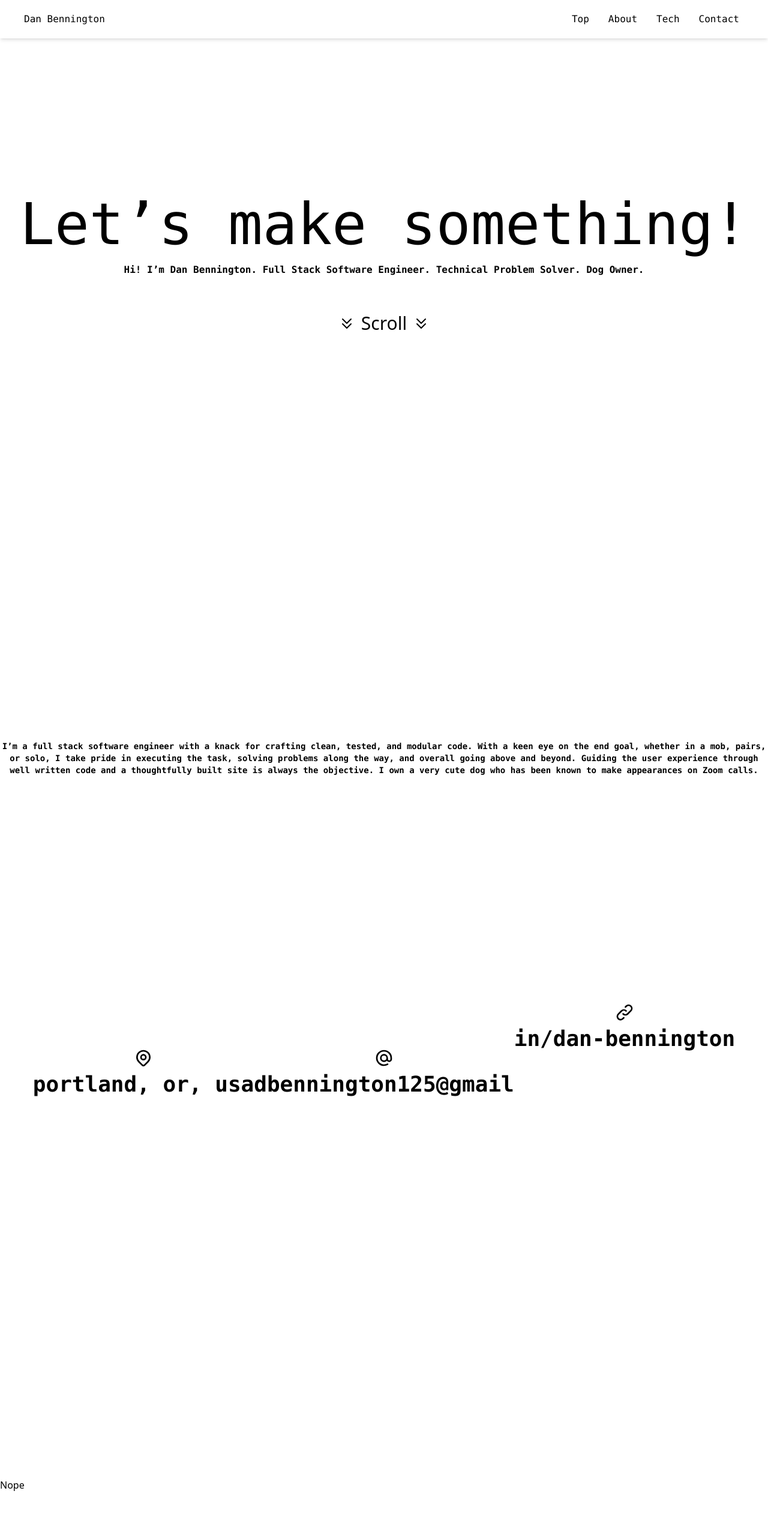
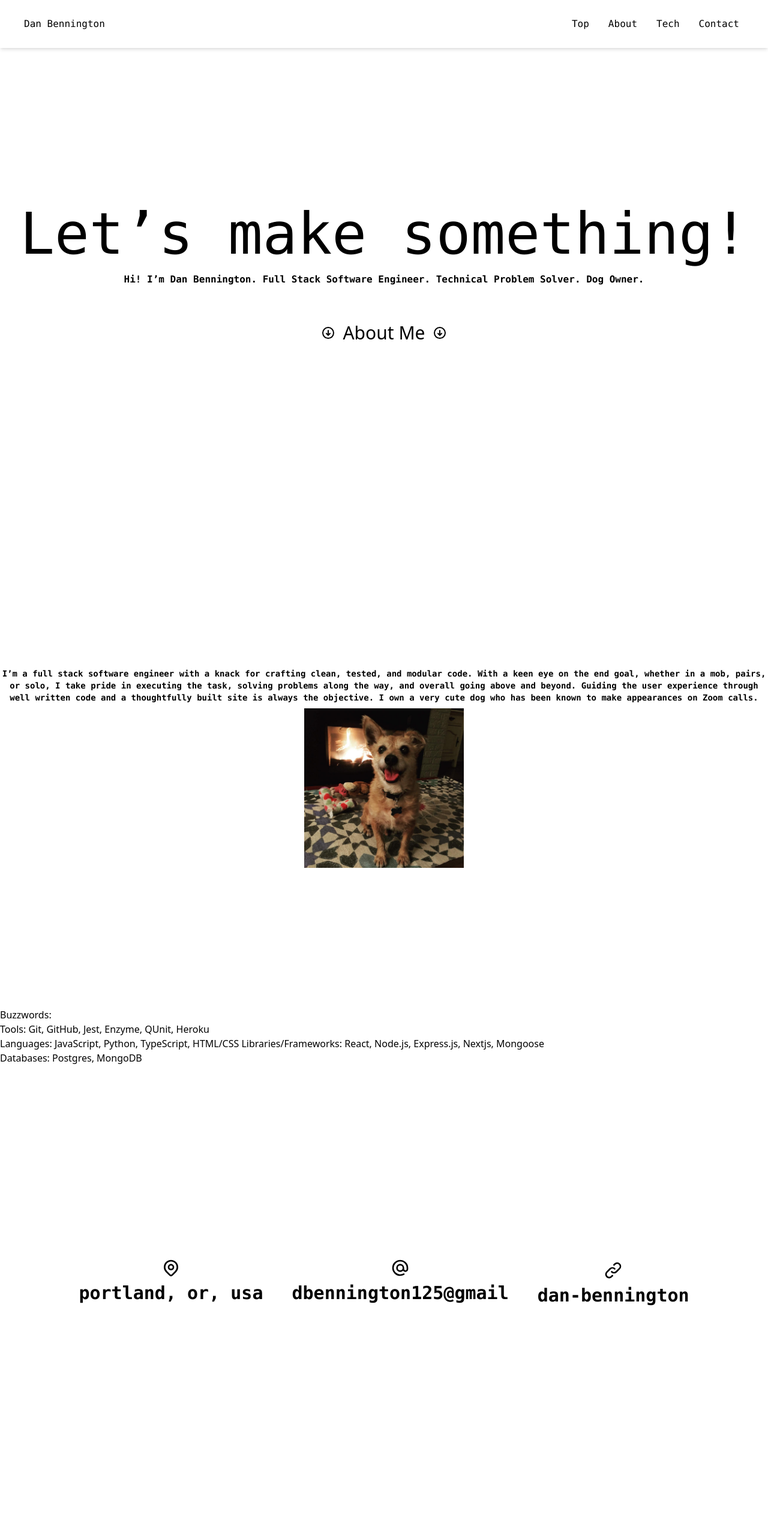
Before and after one commit to dbennin125/site-tailwind, a React (Create React App) app: page / in a window 1280 px wide. Shown: the top 2566 px of the page at 60% size. Before the commit the page ends 2488 px from the top, so only its background shows below. Built offline with nearby package versions, Linux system fonts and the light colour scheme.

Commit message:
update tech

```diff
--- a/src/App.js
+++ b/src/App.js
@@ -6,6 +6,7 @@ import { Dropdown } from "./componets/Dropdown";
 import { Footer } from "./componets/Footer";
 import { NavBar } from "./componets/NavBar";
 import { Splash } from "./componets/Splash";
+import { Tech } from "./componets/Tech";
 
 function App() {
   const [isOpen, setIsOpen] = useState(false);
@@ -30,6 +31,7 @@ function App() {
       <Dropdown isOpen={isOpen} toggle={toggle} />
       <Splash />
       <About />
+      <Tech />
       <Contact />
       <Footer />
     </>
--- a/src/componets/About.jsx
+++ b/src/componets/About.jsx
@@ -3,7 +3,7 @@ import React from "react";
 export const About = () => {
   return (
     <div className="h-screen center-content" id="about">
-      <p className="about-font">
+      <p className="about-font mb-2">
         I’m a full stack software engineer with a knack for crafting clean,
         tested, and modular code. With a keen eye on the end goal, whether in a
         mob, pairs, or solo, I take pride in executing the task, solving
@@ -12,7 +12,7 @@ export const About = () => {
         is always the objective. I own a very cute dog who has been known to
         make appearances on Zoom calls.
       </p>
-      {/* <img */}
+      <img className="h-1/3" src="/festiveGus.jpg" alt="Gus the dog" />
     </div>
   );
 };
--- a/src/componets/Contact.jsx
+++ b/src/componets/Contact.jsx
@@ -5,12 +5,15 @@ export const Contact = () => {
   // m:h-screen flex-space-between justify-center items-center
   // sm:h-screen h-screen flex flex-space-between justify-center items-center
   return (
-    <div id="contact" className="bg-white h-screen ">
+    <div
+      id="contact"
+      className="bg-white h-screen flex flex-col justify-center items-center"
+    >
       <ul
         className="bg-white flex
-
+        h-20
         flex-col justify-center items-center
-        md:flex-row justify-center items-center
+        lg:flex-row justify-center items-center
         "
       >
         {/* <h1 className="contact-card font-mono text-3xl shadow-2xl">Contact</h1> */}
@@ -37,7 +40,7 @@ export const Contact = () => {
           </svg>
           <h1 className="contact-font">portland, or, usa</h1>
         </li>
-        <li className="contact-card">
+        <li className="contact-card xl:mr-12 ml:12 flex-shrink-0 lg:mr-12 ml-12">
           <svg
             className="w-8 h-8 mb-2"
             fill="none"
@@ -52,6 +55,7 @@ export const Contact = () => {
               d="M16 12a4 4 0 10-8 0 4 4 0 008 0zm0 0v1.5a2.5 2.5 0 005 0V12a9 9 0 10-9 9m4.5-1.206a8.959 8.959 0 01-4.5 1.207"
             />
           </svg>
+          <address>
             <a
               href="mailto:dbennington125@gmail.com"
               alt="link to email:dbennington125@gmail.com"
@@ -59,8 +63,9 @@ export const Contact = () => {
             >
               dbennington125@gmail
             </a>
+          </address>
         </li>
-        <li className="contact-card mb-40">
+        <li className="contact-card ">
           <svg
             className="w-8 h-8 m-2"
             fill="none"
@@ -80,7 +85,7 @@ export const Contact = () => {
             alt="link to LinkedIn:https://www.linkedin.com/in/dan-bennington/"
             className="contact-font"
           >
-            in/dan-bennington
+            dan-bennington
           </a>
         </li>
       </ul>
--- a/src/componets/Dropdown.jsx
+++ b/src/componets/Dropdown.jsx
@@ -55,7 +55,7 @@ export const Dropdown = ({ isOpen, toggle }) => {
         activeClass="active"
         spy={true}
         smooth={true}
-        offset={-400}
+        offset={-230}
         duration={500}
         onClick={toggle}
         className="p-4 cursor-pointer"
--- a/src/componets/NavBar.jsx
+++ b/src/componets/NavBar.jsx
@@ -6,9 +6,9 @@ export const NavBar = ({ toggle }) => {
   //maybe too much for site
   //hover:bg-purple-700 focus:outline-none focus:ring-2 focus:ring-purple-600 focus:ring-opacity-50 sticky z-40 top-16
   return (
-    <div className="sticky top-0 z-5">
+    <div className="sticky z-40 top-0">
       <nav
-        className="font-mono flex justify-between items-center h-16 bg-#FEFEFE text-#000000 shadow-md "
+        className="font-mono flex justify-between items-center h-20 bg-#FEFEFE text-#000000 shadow-md z-40"
         role="navigation"
       >
         <Link
@@ -22,7 +22,7 @@ export const NavBar = ({ toggle }) => {
         >
           Dan Bennington
         </Link>
-        <div className="px-4 cursor-pointer md:hidden" onClick={toggle}>
+        <div className="z-40 px-4 cursor-pointer md:hidden" onClick={toggle}>
           <svg
             className="w-6 h-6"
             fill="none"
@@ -39,14 +39,14 @@ export const NavBar = ({ toggle }) => {
           </svg>
         </div>
         {/* AddBack Hidden after block line 36 */}
-        <div className="pr-8 md:block hidden">
+        <div className="z-40 pr-8 md:block hidden">
           <Link
             activeClass="active"
             spy={true}
             smooth={true}
             offset={0}
             duration={500}
-            className="p-4 cursor-pointer "
+            className="z-40 p-4 cursor-pointer "
             to="splash"
           >
             Top
@@ -57,7 +57,7 @@ export const NavBar = ({ toggle }) => {
             smooth={true}
             offset={0}
             duration={500}
-            className="p-4 cursor-pointer"
+            className="z-40 p-4 cursor-pointer"
             to="about"
           >
             About
@@ -68,7 +68,7 @@ export const NavBar = ({ toggle }) => {
             smooth={true}
             offset={0}
             duration={500}
-            className="p-4 cursor-pointer"
+            className="z-40 p-4 cursor-pointer"
             to="tech"
           >
             Tech
@@ -80,7 +80,7 @@ export const NavBar = ({ toggle }) => {
             offset={0}
             duration={500}
             to="contact"
-            className="p-4 cursor-pointer"
+            className="z-40 p-4 cursor-pointer"
           >
             Contact
           </Link>
--- a/src/componets/Splash.jsx
+++ b/src/componets/Splash.jsx
@@ -7,7 +7,7 @@ export const Splash = () => {
       className="bg-white h-screen flex flex-col justify-center items-center py-40 z-1"
       id="splash"
     >
-      <h1 className="font-mono lg:text-10xl md:text-8xl sm:text-5xl text-3xl mb-4">
+      <h1 className="font-mono text-center lg:text-10xl md:text-8xl sm:text-5xl text-3xl mb-4">
         Let’s make something!
       </h1>
       <p className="text-center font-mono font-black mb-14">
@@ -23,11 +23,11 @@ export const Splash = () => {
         spy={true}
         smooth={true}
         offset={0}
-        duration={500}
+        duration={750}
         to="about"
       >
         <svg
-          className="w-6 h-6 lg:mr-3 md:mr-4"
+          className="w-6 h-6 mr-3"
           fill="none"
           stroke="currentColor"
           viewBox="0 0 24 24"
@@ -37,12 +37,12 @@ export const Splash = () => {
             strokeLinecap="round"
             strokeLinejoin="round"
             strokeWidth={2}
-            d="M19 13l-7 7-7-7m14-8l-7 7-7-7"
+            d="M15 13l-3 3m0 0l-3-3m3 3V8m0 13a9 9 0 110-18 9 9 0 010 18z"
           />
         </svg>
-        Scroll
+        About Me
         <svg
-          className="w-6 h-6 lg:ml-3 md:ml-4"
+          className="w-6 h-6 ml-3"
           fill="none"
           stroke="currentColor"
           viewBox="0 0 24 24"
@@ -52,7 +52,7 @@ export const Splash = () => {
             strokeLinecap="round"
             strokeLinejoin="round"
             strokeWidth={2}
-            d="M19 13l-7 7-7-7m14-8l-7 7-7-7"
+            d="M15 13l-3 3m0 0l-3-3m3 3V8m0 13a9 9 0 110-18 9 9 0 010 18z"
           />
         </svg>
       </Link>
--- /dev/null
+++ b/src/componets/Tech.jsx
@@ -0,0 +1,19 @@
+import React from "react";
+
+export const Tech = () => {
+  return (
+    <>
+      <div id="tech">
+        <h2>
+          Buzzwords:
+          <p>Tools: Git, GitHub, Jest, Enzyme, QUnit, Heroku</p>
+          <p>
+            Languages: JavaScript, Python, TypeScript, HTML/CSS
+            Libraries/Frameworks: React, Node.js, Express.js, Nextjs, Mongoose
+          </p>
+          <p>Databases: Postgres, MongoDB</p>
+        </h2>
+      </div>
+    </>
+  );
+};
--- a/src/index.css
+++ b/src/index.css
@@ -3,11 +3,11 @@
 @tailwind utilities;
 
 .contact-card {
-  @apply bg-white flex flex-col justify-center items-center pb-40;
+  @apply bg-white flex flex-col justify-center items-center pb-20;
 }
 
 .contact-font {
-  @apply font-mono lg:text-4xl md:text-3xl sm:text-3xl font-black text-2xl;
+  @apply font-mono lg:text-3xl md:text-4xl sm:text-3xl font-black text-2xl;
 }
 
 .about-font {
@@ -17,3 +17,12 @@
 .center-content {
   @apply flex flex-col justify-center items-center;
 }
+
+a:link:active {
+  color: red;
+}
+
+address {
+  font-style: normal;
+  text-transform: none;
+}
```
Also changed, not shown: public/festiveGus.jpg (added), src/componets/New.jsx (deleted), 1 other file (tests, documents, lock files or other folders). Lines whose indentation alone changed are shown as unchanged.
